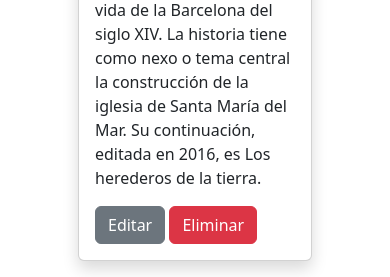
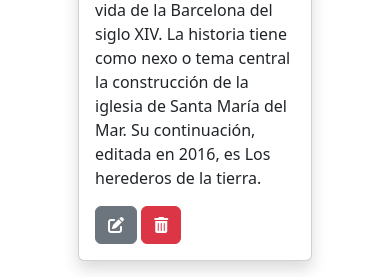
Before and after one commit to Fem-BiblioTech/bibliotech, a PHP site: page /pages/second_page.php in a window 390 px wide. Shown: the part 3452-3729 px from the top of the page. Run offline with PHP 8.4, Linux system fonts and the light colour scheme; data comes from the database, SQL or seed files in the repository; some libraries are stand-ins or nearby versions.

Commit message:
button edit and delete mobile version added

```diff
--- a/pages/second_page.php
+++ b/pages/second_page.php
@@ -33,11 +33,17 @@
         <p class="card-text gray-text"><?php echo $row ["isbn"] ?></p>
         <p class="card-text"><?php echo $row ["description"] ?></p>
 
-        <a href = "../applications/edit_book.php?isbn= <?php echo $row['isbn'] ?>" class="btn btn-secondary">
+        <a href = "../applications/edit_book.php?isbn= <?php echo $row['isbn'] ?>" class="btn btn-secondary desktop-icons">
         Editar
         </a>
-       <a href = "../applications/delete_book.php?isbn=<?= $row['isbn']?>" class="btn btn-danger">
+        <a href = "../applications/edit_book.php?isbn= <?php echo $row['isbn'] ?>" class="btn btn-secondary mobile-icons">
+        <i class="fa-solid fa-pen-to-square"></i>
+        </a>
+        <a href = "../applications/delete_book.php?isbn=<?= $row['isbn']?>" class="btn btn-danger desktop-icons">
         Eliminar
+           </a>
+        <a href = "../applications/delete_book.php?isbn=<?= $row['isbn']?>" class="btn btn-danger mobile-icons">
+        <i class="fa-solid fa-trash-can"></i>
            </a>
 
       </div>
--- a/styles/style.css
+++ b/styles/style.css
@@ -32,3 +32,17 @@
 .gray-text{
     color: var(--gray);
 }
+
+.mobile-icons{
+    display: none !important;
+}
+
+@media screen and (max-width: 576px){
+    .mobile-icons{
+        display: inline-block !important;
+    }
+    .desktop-icons{
+        display: none !important;
+    }
+
+}
```
Also changed, not shown: applications/see_description.php (+8 -2 lines).
